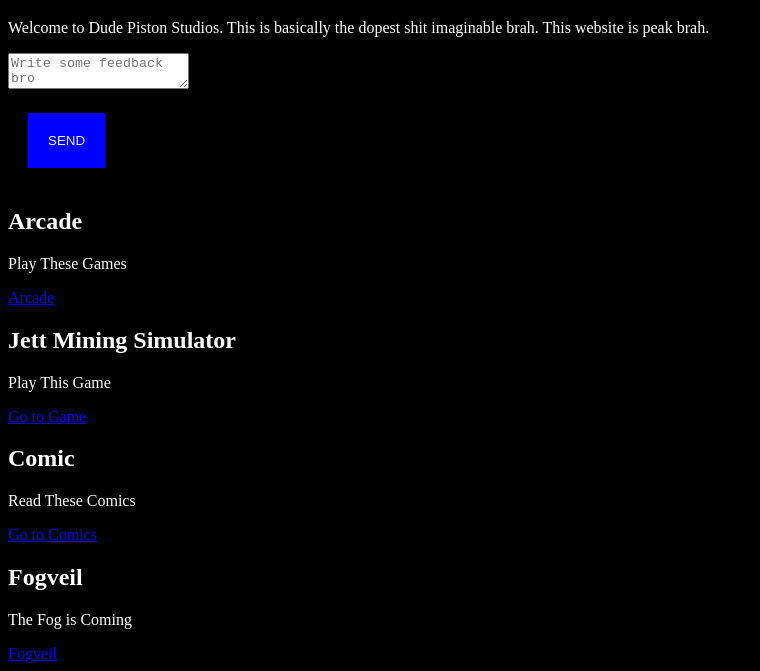
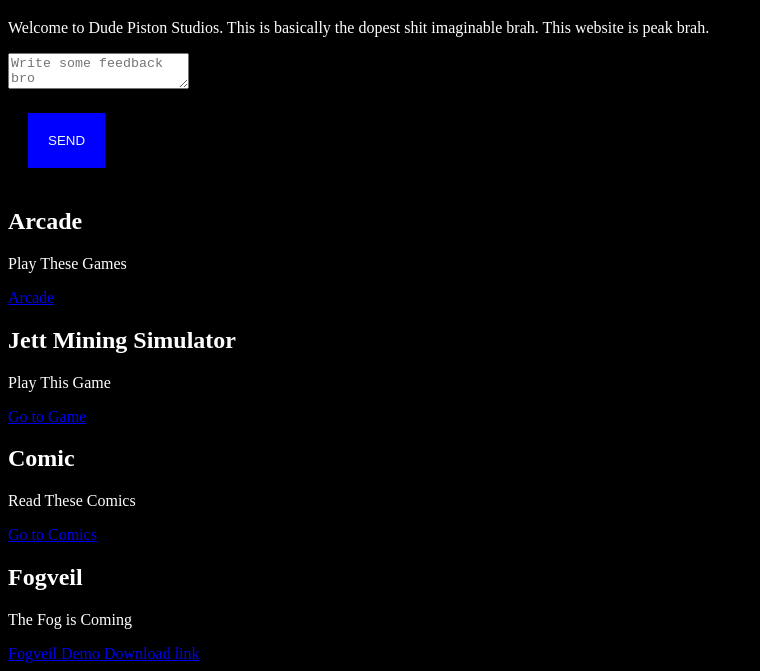
Before and after one commit to WorKSimi/WorKSimi.github.io, a plain HTML site: page index.html in a window 1280 px wide. Shown: the part 273-944 px from the top of the page, without its empty margins (0-760 px from the left). Drawn offline with Linux system fonts and the light colour scheme.

Commit message:
fogveildemo

```diff
--- a/index.html
+++ b/index.html
@@ -56,7 +56,7 @@
     <body>
     <h2>Fogveil</h2>
     <p>The Fog is Coming</p>
-    <a href="fogveil/Fogveil.html">Fogveil</a>
+    <a href="fogveil/Fogveil.exe" download>Fogveil Demo Download link</a>
     </body>
 
 </html>
```
